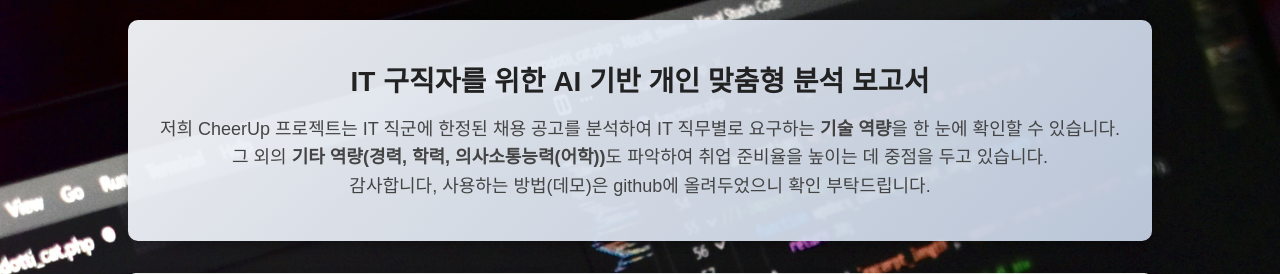
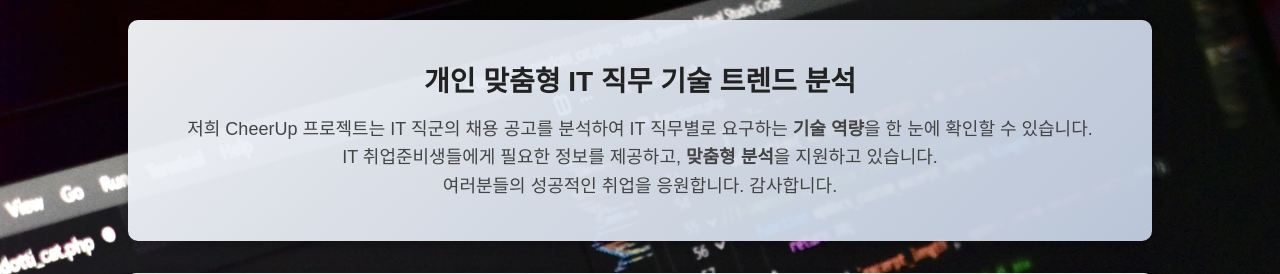
Before and after one commit to asite444/CheerUpProject, a FastAPI app: page / in a window 1280 px wide. Shown: the part 65-339 px from the top of the page. Run offline with FastAPI, Linux system fonts and the light colour scheme; data that the repository does not hold is empty; some libraries are stand-ins or nearby versions.

Commit message:
소개글 수정

```diff
--- a/app/templates/main.html
+++ b/app/templates/main.html
@@ -50,10 +50,10 @@
         <div id="sticky-note"></div>
         <div class="">
             <section class="site-intro">
-                <h1>IT 구직자를 위한 AI 기반 개인 맞춤형 분석 보고서</h1>
-                <p>저희 CheerUp 프로젝트는 IT 직군에 한정된 채용 공고를 분석하여 IT 직무별로 요구하는 <strong>기술 역량</strong>을 한 눈에 확인할 수 있습니다.</p>
-                <p>그 외의 <strong>기타 역량(경력, 학력, 의사소통능력(어학))</strong>도 파악하여 취업 준비율을 높이는 데 중점을 두고 있습니다.</p>
-                <p>감사합니다, 사용하는 방법(데모)은 github에 올려두었으니 확인 부탁드립니다.</p>
+                <h1>개인 맞춤형 IT 직무 기술 트렌드 분석</h1>
+                <p>저희 CheerUp 프로젝트는 IT 직군의 채용 공고를 분석하여 IT 직무별로 요구하는 <strong>기술 역량</strong>을 한 눈에 확인할 수 있습니다.</p>
+                <p>IT 취업준비생들에게 필요한 정보를 제공하고, <strong>맞춤형 분석</strong>을 지원하고 있습니다.</p>
+                <p>여러분들의 성공적인 취업을 응원합니다. 감사합니다.</p>
             </section>
 
 
```
